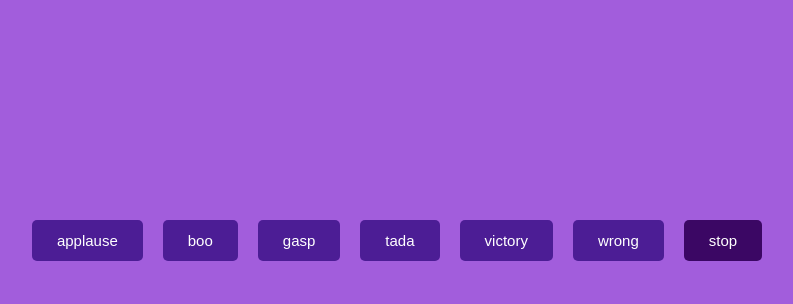
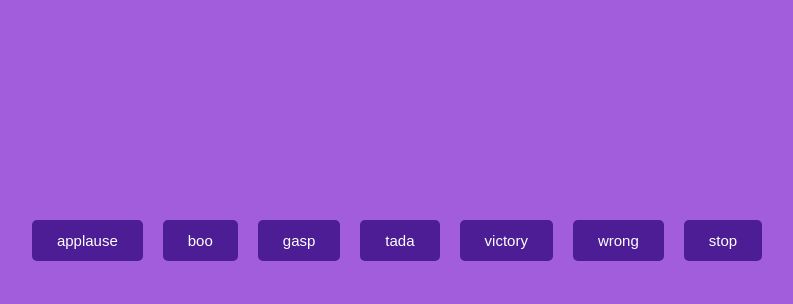
Before and after one commit to acciojob/Soundbar-Prakashsingh22, a website: page main.html in a window 1280 px wide. Shown: the part 160-464 px from the top of the page, without its empty margins (243-1036 px from the left). Drawn offline with Linux system fonts and the light colour scheme.

Commit message:
created a submission

```diff
--- a/styles.css
+++ b/styles.css
@@ -34,7 +34,7 @@ body {
 }
 
 .stop {
-  background-color: #3b0764;
+  background-color: #3b076;
 }
 
 .stop:hover {
```
